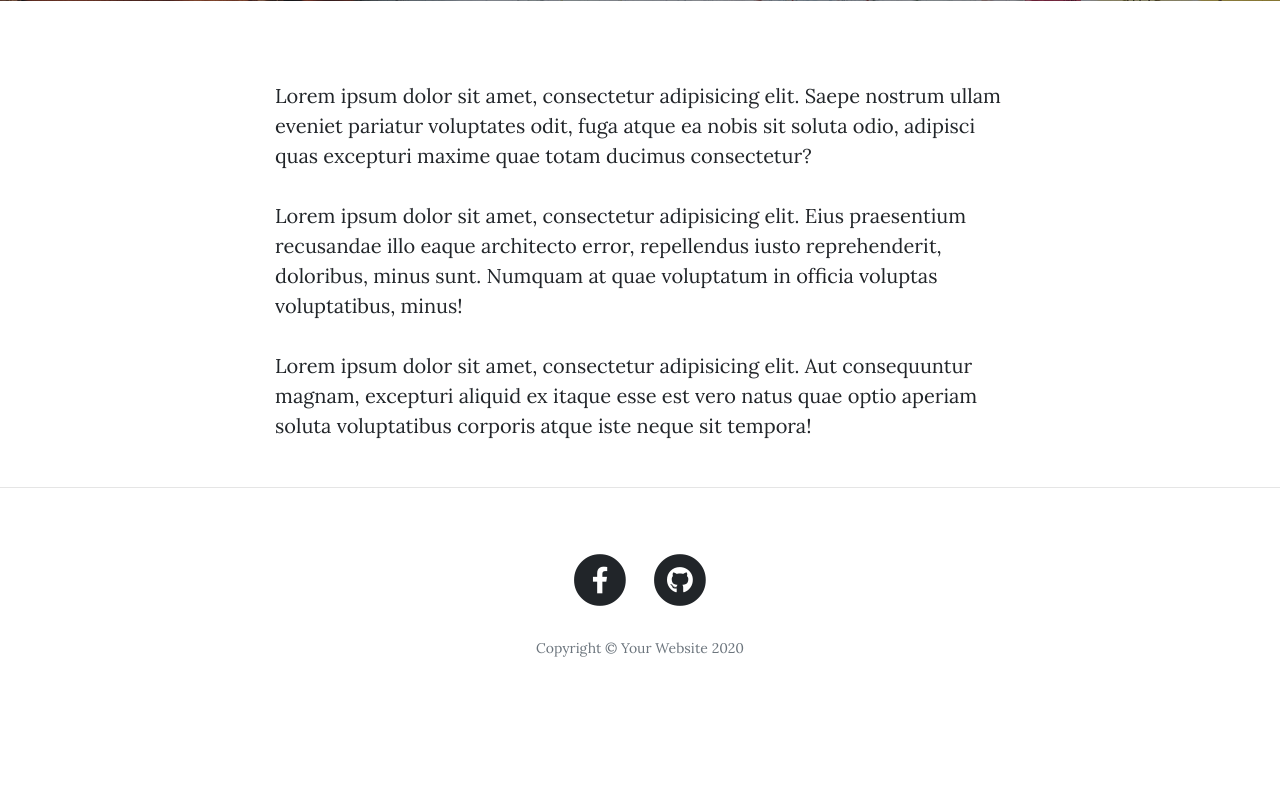
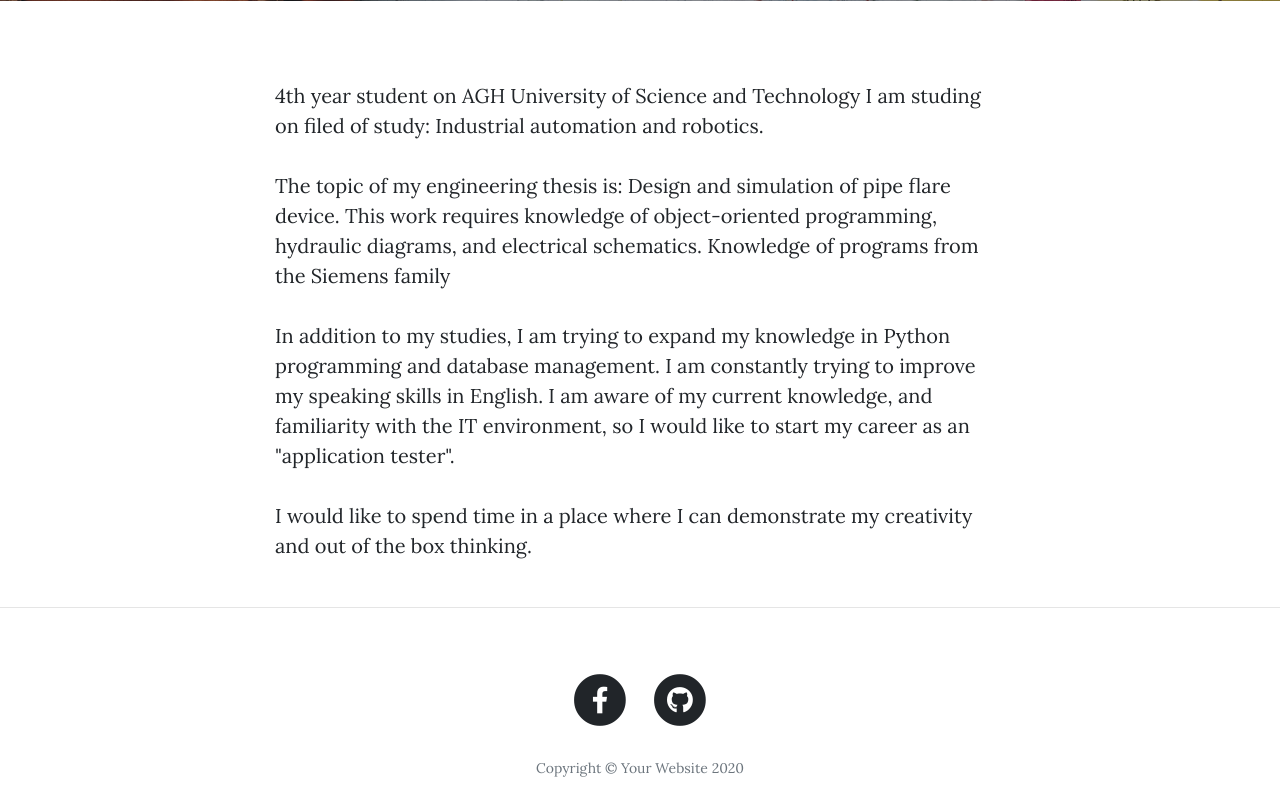
Before and after one commit to IamIGI/Blog_website_sql_flask, a Flask app: page /about in a window 1280 px wide. Shown: the part 531-1332 px from the top of the page. Before the commit the page ends 1188 px from the top, so only its background shows below. Run offline with Flask 2, Linux system fonts and the light colour scheme; some libraries are stand-ins or nearby versions.

Commit message:
about update

```diff
--- a/templates/about.html
+++ b/templates/about.html
@@ -19,9 +19,24 @@
   <div class="container">
     <div class="row">
       <div class="col-lg-8 col-md-10 mx-auto">
-        <p>Lorem ipsum dolor sit amet, consectetur adipisicing elit. Saepe nostrum ullam eveniet pariatur voluptates odit, fuga atque ea nobis sit soluta odio, adipisci quas excepturi maxime quae totam ducimus consectetur?</p>
-        <p>Lorem ipsum dolor sit amet, consectetur adipisicing elit. Eius praesentium recusandae illo eaque architecto error, repellendus iusto reprehenderit, doloribus, minus sunt. Numquam at quae voluptatum in officia voluptas voluptatibus, minus!</p>
-        <p>Lorem ipsum dolor sit amet, consectetur adipisicing elit. Aut consequuntur magnam, excepturi aliquid ex itaque esse est vero natus quae optio aperiam soluta voluptatibus corporis atque iste neque sit tempora!</p>
+        <p>4th year student on AGH University of Science and Technology
+          I am studing on filed of study: Industrial automation and robotics.</p>
+
+      <p>The topic of my engineering thesis is:
+      Design and simulation of pipe flare device.
+      This work requires knowledge of object-oriented programming, hydraulic diagrams, and electrical schematics.
+        Knowledge of programs from the Siemens family </p>
+
+
+      <p>In addition to my studies, I am trying to expand my knowledge
+      in Python programming and database management.
+      I am constantly trying to improve my speaking skills in English.
+      I am aware of my current knowledge, and familiarity with the IT
+      environment, so I would like to start my career as an "application
+      tester".</p>
+
+      <p>I would like to spend time in a place where I can demonstrate my
+        creativity and out of the box thinking.</p>
       </div>
     </div>
   </div>
```
